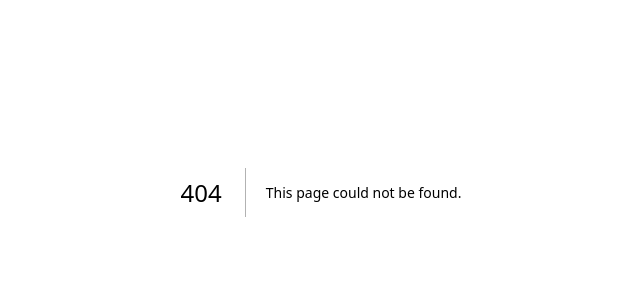
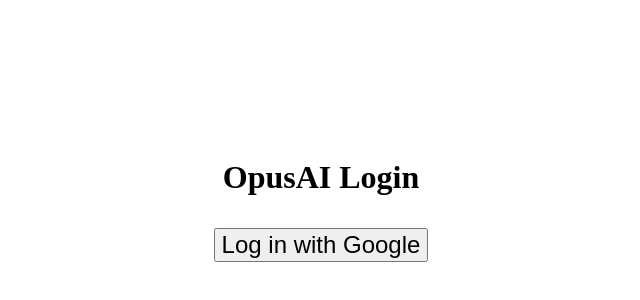
Before and after one commit to gayathriy22/opusAI, a Next.js app: page /login in a window 1280 px wide. Before the commit this address had no page. Shown: the part 208-508 px from the top of the page, without its empty margins (319-959 px from the left). Built offline with nearby package versions, Linux system fonts and the light colour scheme.

Commit message:
integrated login page

```diff
--- /dev/null
+++ b/pages/login.tsx
@@ -0,0 +1,27 @@
+
+import Link from 'next/link';
+
+const Login = () => {
+
+    // const handleLogin = async data => {
+    //     try {
+    //         navigate('/Login')
+    //     } catch (e) {
+    //         console.log(e);
+    //     }
+    // };
+
+    return (
+        <div style={{display: 'flex', flexDirection: 'column', alignItems: 'center', justifyContent: 'center', height: '100vh'}}>
+            <div >
+                <h1 style={{textAlign: 'center', marginBottom: '4vh'}}>OpusAI Login</h1>
+            </div>
+            <div>
+                <Link href="/api/login">
+                    <button style={{ fontSize: '3vh'}}>Log in with Google</button>
+                </Link>
+            </div>
+        </div>
+    );
+};
+export default Login;
--- a/src/app/page.tsx
+++ b/src/app/page.tsx
@@ -1,5 +1,6 @@
 import Image from "next/image";
 import styles from "./page.module.css";
+import Link from 'next/link';
 
 export default function Home() {
   return (
@@ -27,6 +28,10 @@
             </a>
           </div>
         </div>
+
+        <Link href="/login">
+            <button style={{ fontSize: '3vh' }}>Log in with Google</button>
+        </Link>
 
         <div className={styles.center}>
           <Image
```
Lines whose indentation alone changed are shown as unchanged.
